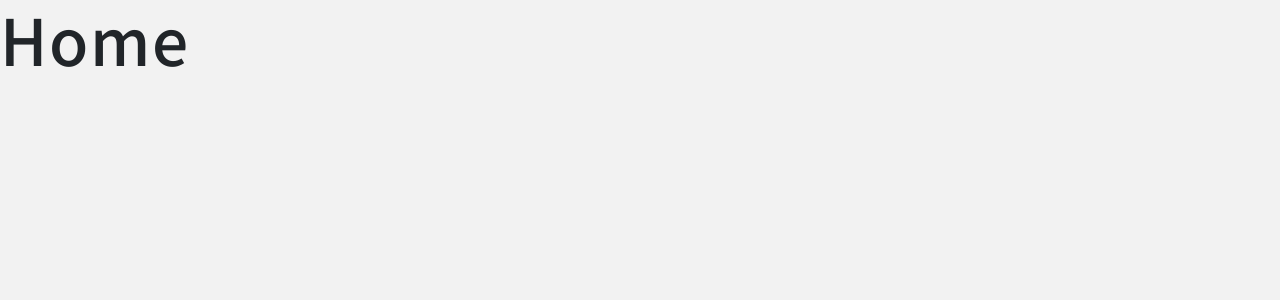
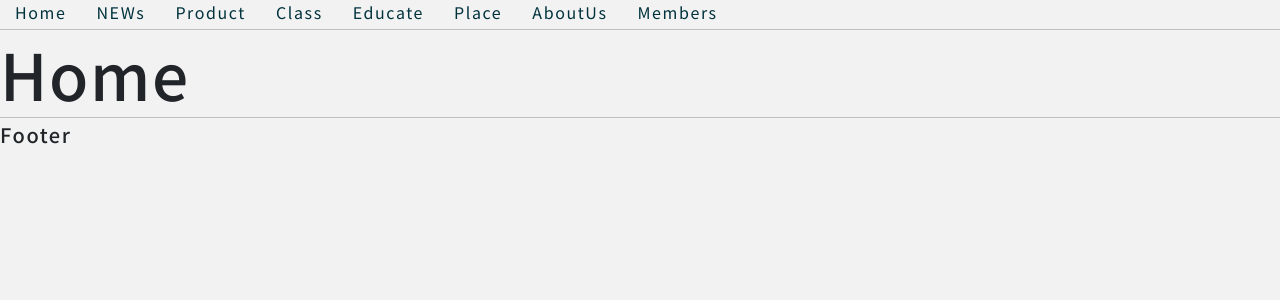
Before and after one commit to TSENG-TZU-YU/MFEE27-HAMAYA, a React (Create React App) app: page / in a window 1280 px wide. Shown: the top 300 px of the page. Built offline with nearby package versions, Linux system fonts and the light colour scheme.

Commit message:
update route

```diff
--- a/src/App.js
+++ b/src/App.js
@@ -5,7 +5,9 @@ import { BrowserRouter, Routes, Route } from 'react-router-dom';
 import './index.scss';
 
 // 版面頁面元件
+import Header from './layouts/Header';
 import MainOutlet from './layouts/MainOutlet'
+import Footer from './layouts/Footer';
 
 // 其它子頁面
 import Home from './pages/Home';
@@ -21,6 +23,7 @@ function App() {
   return (
     <>
       <BrowserRouter>
+        <Header/>
         <Routes>
           <Route path="/" element={<MainOutlet />}>
             {/* index代表此路由中的預設子頁 */}
@@ -64,6 +67,7 @@ function App() {
             <Route path="*" element={<h1>404 NOT FOUND</h1>} />
           </Route>
         </Routes>
+        <Footer/>
       </BrowserRouter>
     </>
   );
--- a/src/layouts/Footer.js
+++ b/src/layouts/Footer.js
@@ -1,9 +1,10 @@
 function Footer(props) {
-    return (
-        <>
-            <h1>Footer</h1>
-        </>
-    );
+  return (
+    <>
+      <hr />
+      <h5>Footer</h5>
+    </>
+  );
 }
 
 export default Footer;
--- a/src/layouts/Header.js
+++ b/src/layouts/Header.js
@@ -5,9 +5,13 @@ function Header(props) {
         <>
             <div className='d-flex justify-content-start align-items-end '>
                 <Link className="mx-3" to="/">Home</Link>
-                <Link className="mx-3" to="about">About</Link>
+                <Link className="mx-3" to="NEWs">NEWs</Link>
                 <Link className="mx-3" to="product">Product</Link>
-                <Link className="mx-3" to="user">User</Link>
+                <Link className="mx-3" to="Class">Class</Link>
+                <Link className="mx-3" to="Educate">Educate</Link>
+                <Link className="mx-3" to="Place">Place</Link>
+                <Link className="mx-3" to="AboutUs">AboutUs</Link>
+                <Link className="mx-3" to="Members">Members</Link>
             </div>
             <hr/>
         </>
```
Also changed, not shown: 1 other file (tests, documents, lock files or other folders).
